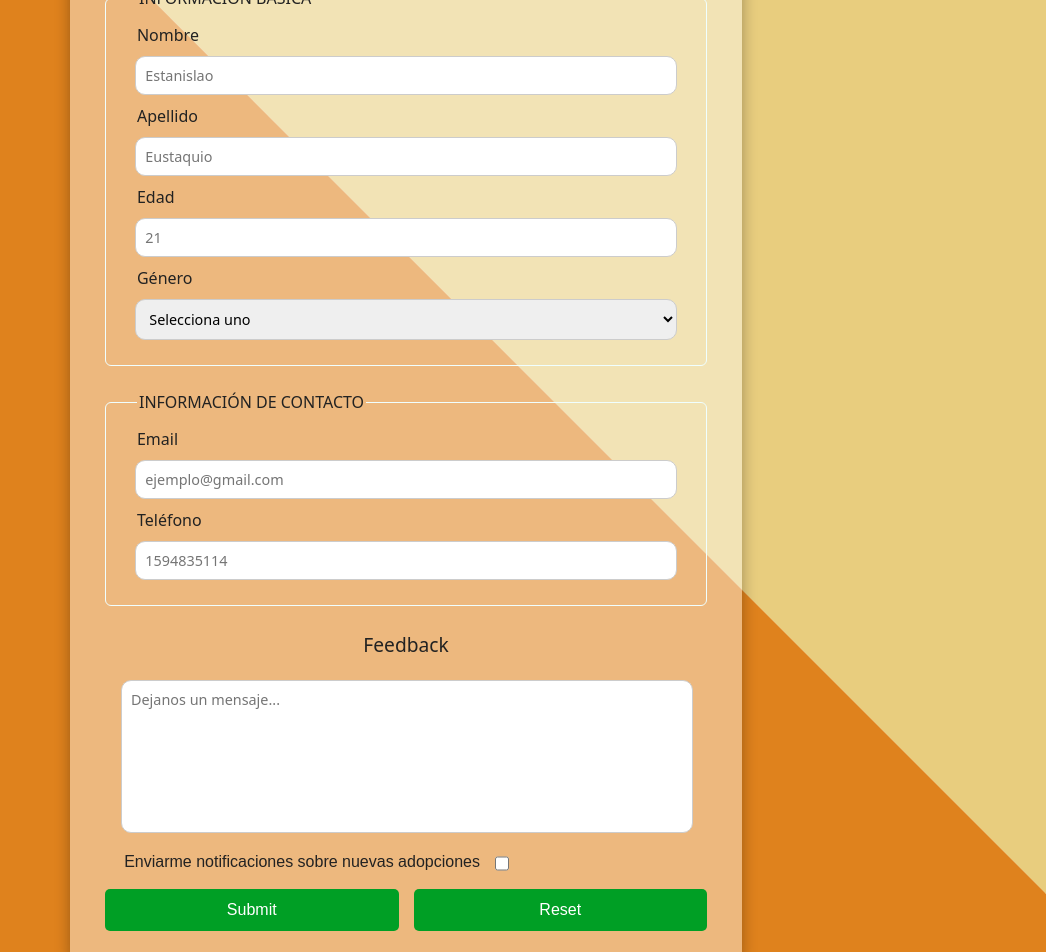
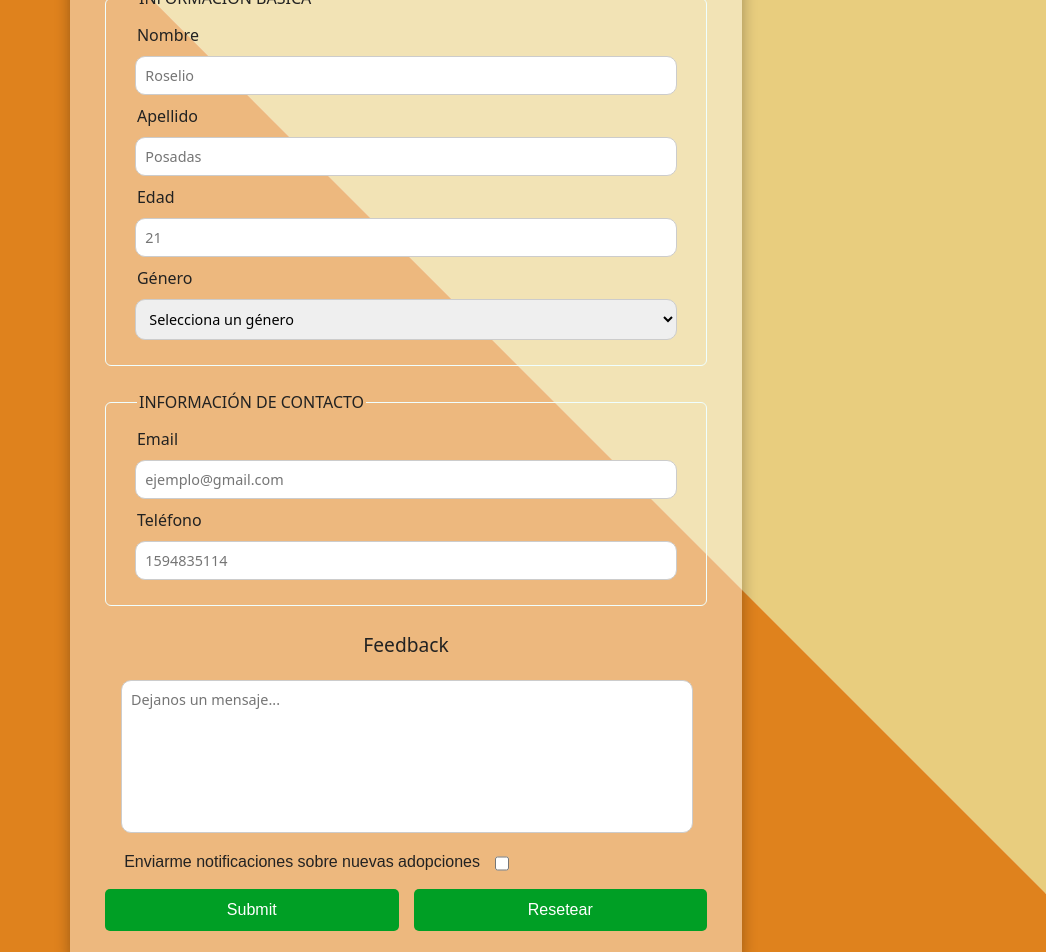
Before and after one commit to Anxzwe/Trabajo-Final-2, a React (Vite) app: page /contacto in a window 1280 px wide. Shown: the part 160-1112 px from the top of the page, without its empty margins (234-1280 px from the left). Built offline with nearby package versions, Linux system fonts and the light colour scheme; a web font is replaced by a local one.

Commit message:
Sacando comentarios para entregar

```diff
--- a/src/components/Card/CardsContainer.jsx
+++ b/src/components/Card/CardsContainer.jsx
@@ -3,10 +3,6 @@ import PropTypes from "prop-types";
 import "../../styles/Card/CardContainer.css";
 
 export default function CardsContainer({ children }) {
-
-    //  Notas para mi. jsjsjsjs. Ignorar.
-    //  El {children} lo que va a hacer es, cuando se cree el componente "<CardsContainer> Este seria un hijo </CardsContainer>" todo lo que vos pongás ahí dentro del componente, se va a tomar como que es el hijo y así es por su nombre. Por ende si yo pongo dentro el componente "<MapCards/>" el {children} permite que se ponga dentro de su elemento padre el "<CardsContainer></CardsContainer>" y me genere las cards. Si yo no pusiera el {children}, lo que pasaria es que el "<CardsContainer></CardsContainer>" seria desde que empieza hasta que termina el div: "<div></div><MapCards/>" El componente quedaria así sin el {children}.
-
 
     return (
         <div className="cards-container">
--- a/src/components/Footer/FooterSocial.jsx
+++ b/src/components/Footer/FooterSocial.jsx
@@ -1,16 +1,17 @@
 import React from "react";
 import PropTypes from "prop-types";
+import { Link } from "react-router-dom";
 import "../../styles/Footer/FooterSocial.css";
 
 export default function FooterSocial({ icon, href }) {
     return (
         <li>
-            <a
-                className='footer__link  footer__link--hover footer__link--size'
-                href={href} target="_blank"
+            <Link
+                className='footer__link  footer__link--hover  footer__link--size'
+                to={href} target="_blank"
                 rel="noopener noreferrer">
                 <i className={icon}></i>
-            </a>
+            </Link>
         </li>
     );
 }
--- a/src/components/Formulario/Formulario.jsx
+++ b/src/components/Formulario/Formulario.jsx
@@ -60,7 +60,7 @@ export default function Formulario() {
                             id={"name"}
                             classN={"formulario__input"}
                             type={"text"}
-                            placeholder={"Estanislao"}
+                            placeholder={"Roselio"}
                             required={true}
                             maxLength={"30"}
                             value={formData.name}
@@ -75,7 +75,7 @@ export default function Formulario() {
                             id={"surname"}
                             classN={"formulario__input"}
                             type={"text"}
-                            placeholder={"Eustaquio"}
+                            placeholder={"Posadas"}
                             required={true}
                             maxLength={"30"}
                             value={formData.surname}
@@ -104,8 +104,8 @@ export default function Formulario() {
                         <FormSelect
                             id={"genre"}
                             name={"genre"}
-                            text={"Selecciona uno"}
-                            optiontext={"Selecciona uno"}
+                            text={"Selecciona un género"}
+                            optiontext={"Selecciona un género"}
                             required={true}
                             value={formData.genre}
                             onChange={handleChange}
@@ -207,7 +207,9 @@ export default function Formulario() {
 
                         <FormInput
                             classN={"formulario__button"}
-                            type={"reset"}
+                            //  Tuve que hacer que sea type button y no reset, porque sino cuando yo lo apreto, el options, en vez de quedarme en "Selecciona un género" me quedaba en la opción hombre y no deberia de pasar eso.
+                            type={"button"}
+                            value={"Resetear"}
                             onClick={() => setFormData({
                                 name: '',
                                 surname: '',
```
Also changed, not shown: src/components/Formulario/FormSelect.jsx (+0 -7 lines), 1 other file (tests, documents, lock files or other folders).
